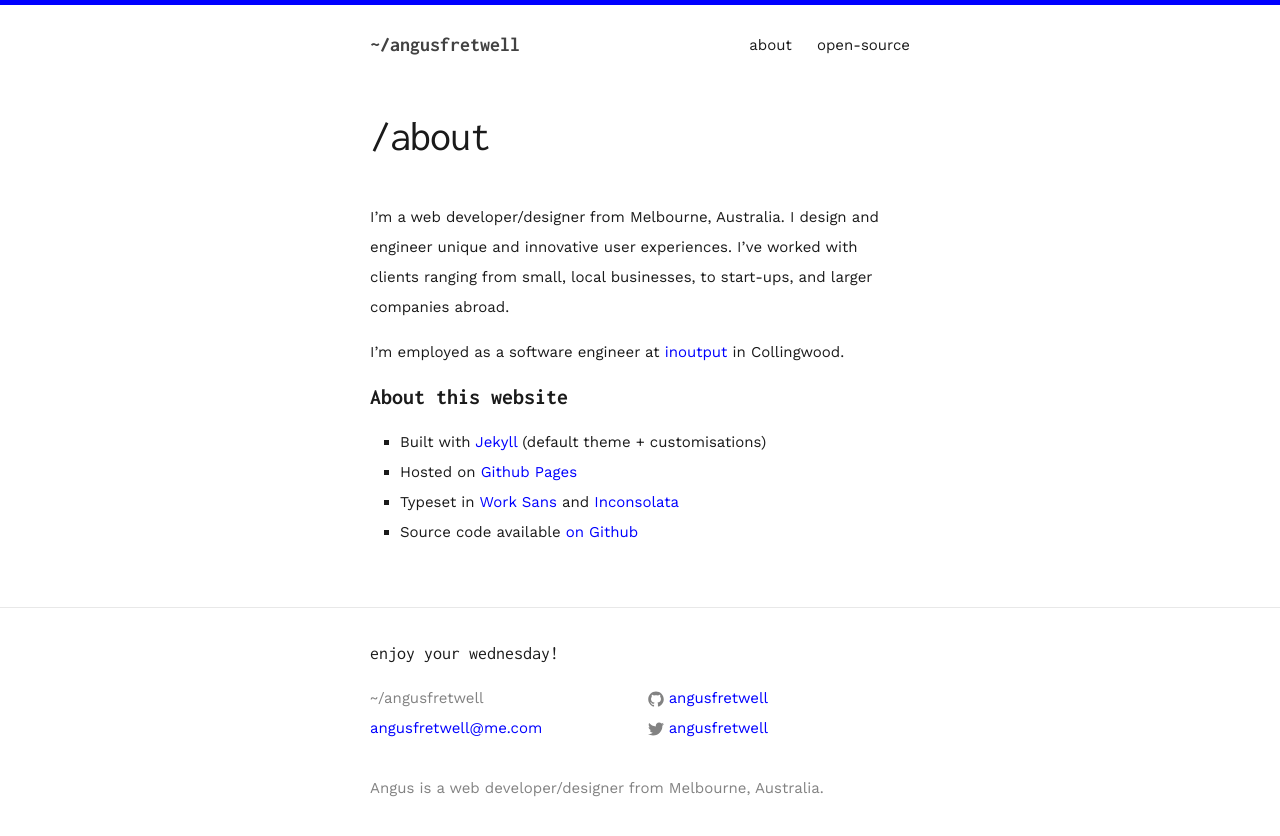
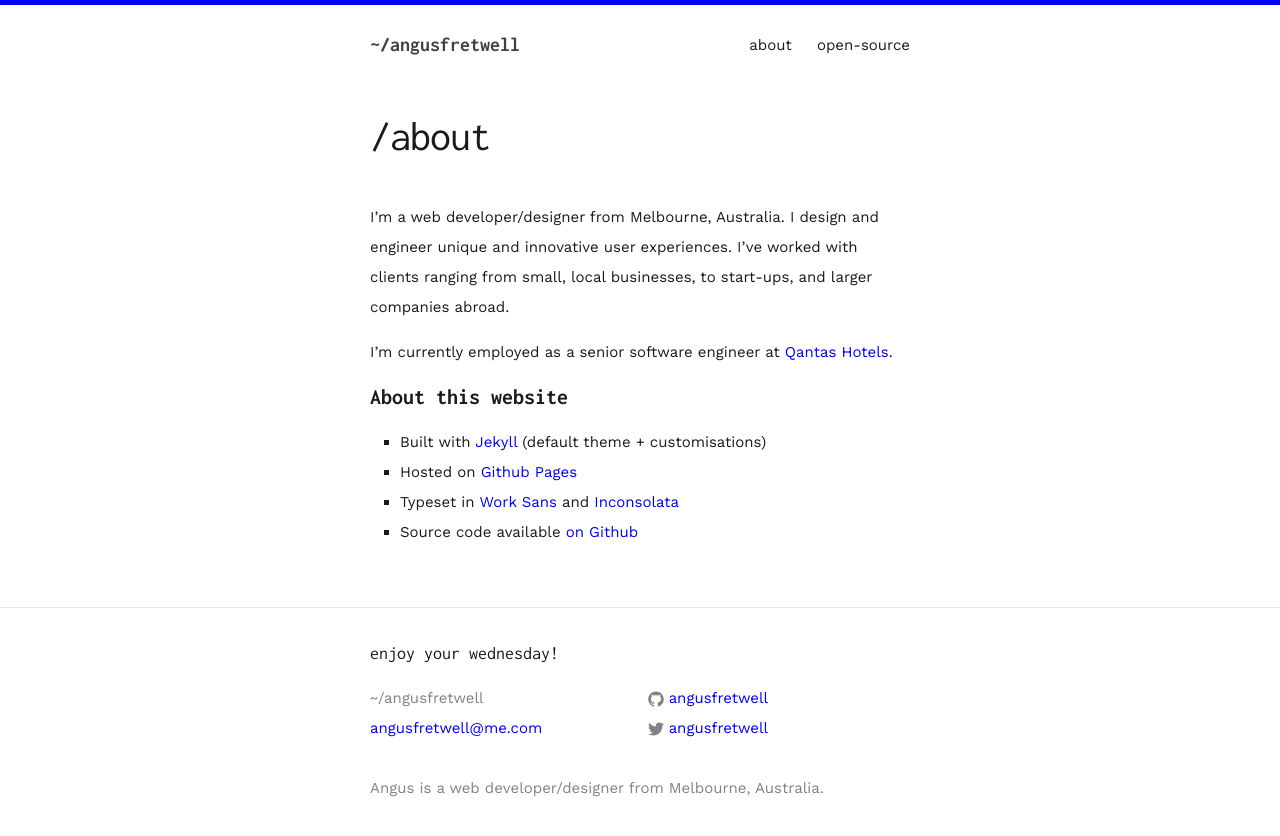
Before and after one commit to angusfretwell/angusfretwell.github.io, a Jekyll site: the page built from about.md, in a window 1280 px wide. Shown: the top 836 px of the page. Built offline with Jekyll 4.4.1, drawn with Linux system fonts in a browser that asks for light colours.

Commit message:
update employer

```diff
--- a/_config.yml
+++ b/_config.yml
@@ -6,13 +6,13 @@
 # 'jekyll serve'. If you change this file, please restart the server process.
 
 # Site settings
-title: '~/angusfretwell'
+title: "~/angusfretwell"
 email: angusfretwell@me.com
 description: Angus is a web developer/designer from Melbourne, Australia.
 baseurl: "" # the subpath of your site, e.g. /blog
 url: "http://angusfretwell.com" # the base hostname & protocol for your site
 twitter_username: angusfretwell
-github_username:  angusfretwell
+github_username: angusfretwell
 
 # Build settings
 markdown: kramdown
--- a/about.md
+++ b/about.md
@@ -5,7 +5,7 @@ title: About
 
 I'm a web developer/designer from Melbourne, Australia. I design and engineer unique and innovative user experiences. I’ve worked with clients ranging from small, local businesses, to start-ups, and larger companies abroad.
 
-I'm employed as a software engineer at [inoutput](http://inoutput.io) in Collingwood.
+I'm currently employed as a senior software engineer at [Qantas Hotels](https://qantas.com/hotels).
 
 ## About this website
 
```
